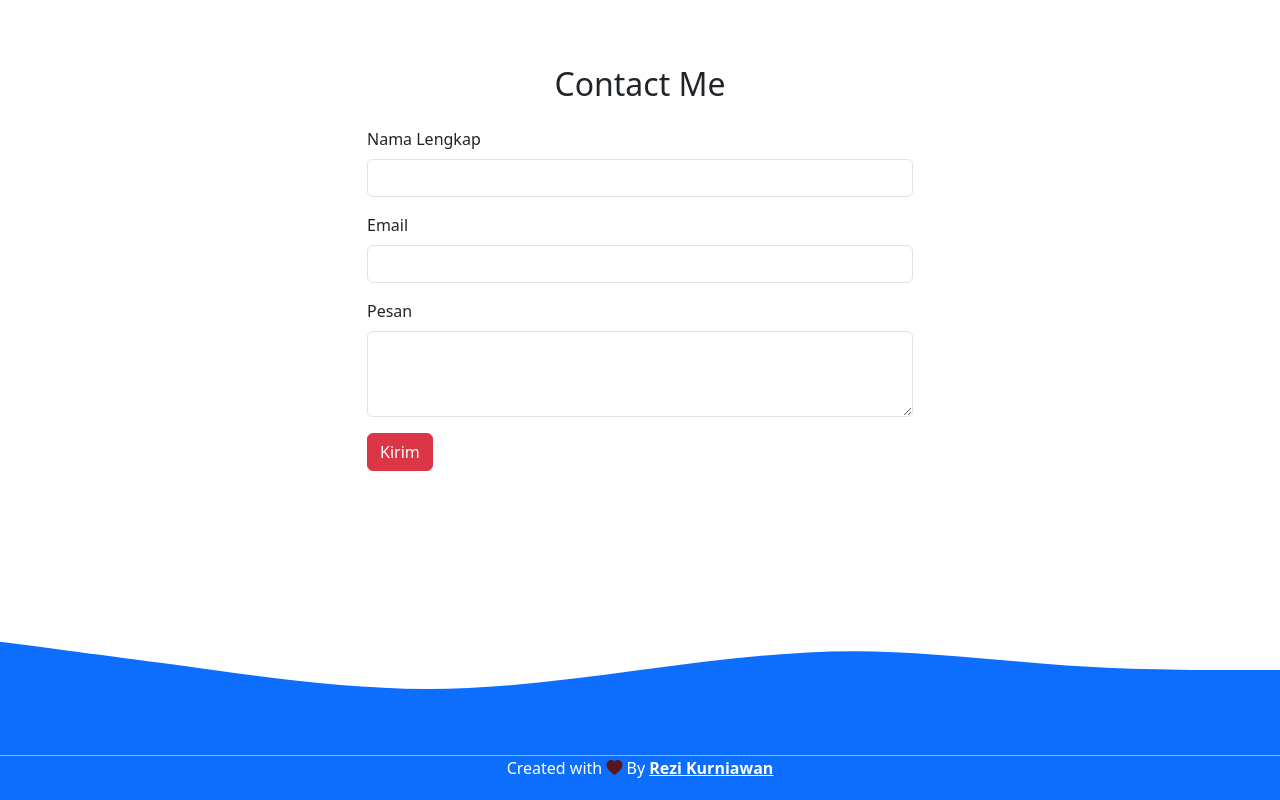
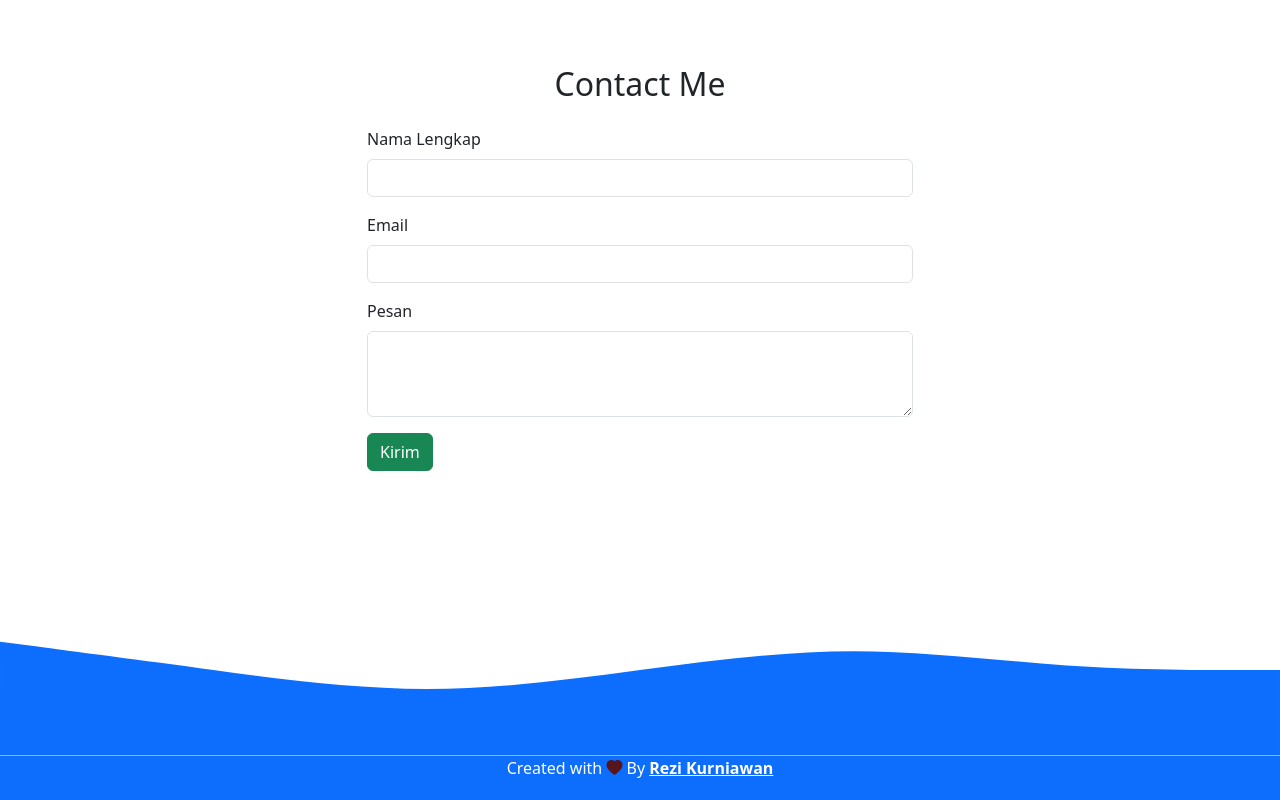
Before and after one commit to rezi2204/Rezikurniawan.github.io, a plain HTML site: page index.html in a window 1280 px wide. Shown: the part 2331-3131 px from the top of the page. Drawn offline with nearby package versions, Linux system fonts and the light colour scheme.

Commit message:
tombol jadi warna hijau

```diff
--- a/index.html
+++ b/index.html
@@ -165,7 +165,7 @@
                 <label for="pesan" class="form-label">Pesan</label>
                 <textarea class="form-control" id="pesan" rows="3" name="pesan"></textarea>
               </div>
-              <button type="submit" class="btn btn-danger btn-kirim">Kirim</button>
+              <button type="submit" class="btn btn-success btn-kirim">Kirim</button>
 
               <button class="btn btn-primary d-none btn-loading" type="button" disabled>
                 <span class="spinner-border spinner-border-sm" role="status" aria-hidden="true"></span>
```
